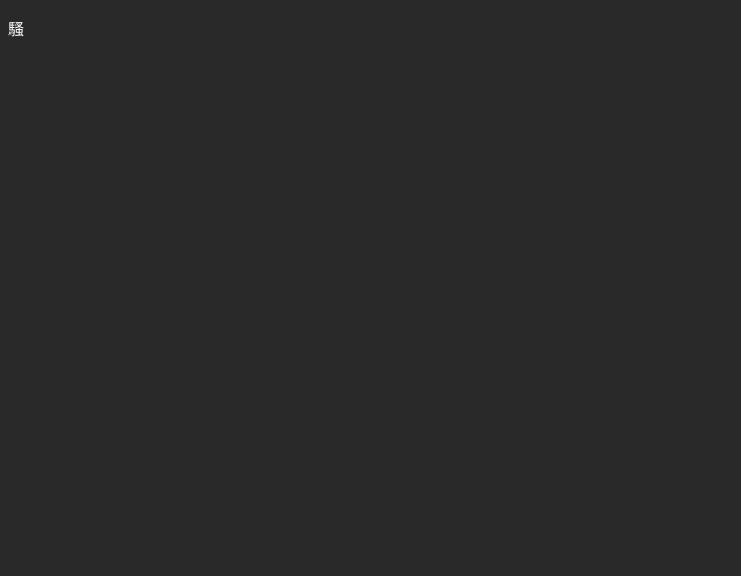
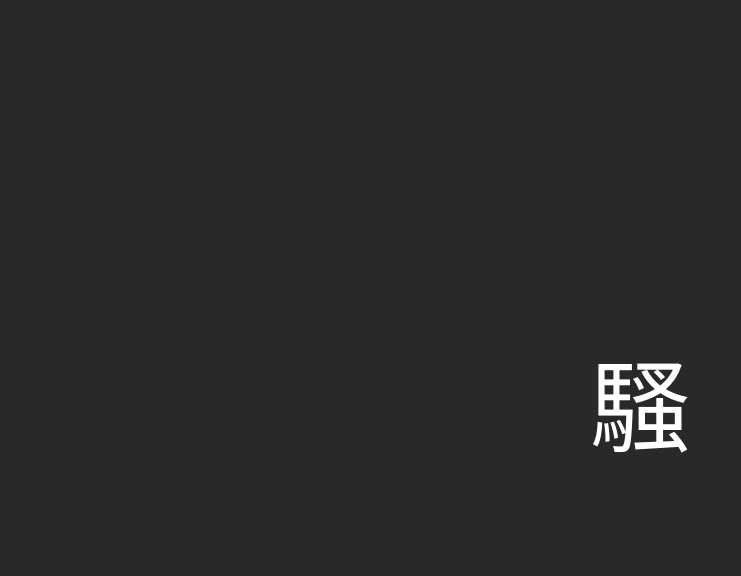
Before and after one commit to yuhan980628/yuhan980628.github.io, a plain HTML site: page index.html in a window 1280 px wide. Shown: the whole page, without its empty margins (0-741 px from the left). Drawn offline with Linux system fonts and the light colour scheme.

Commit message:
Update index.html

```diff
--- a/index.html
+++ b/index.html
@@ -8,14 +8,22 @@
         body {
             background-color: rgb(41, 41, 41);
             color: #fff;
+            margin: 0;
+            height: 100vh;
+            display: flex;
+            justify-content: center;
+            align-items: center;
+            font-family: Arial, sans-serif;
+        }
+
+        p {
+            font-size: 100px; /* Make the word bigger */
         }
     </style>
 </head>
 <body>
     <div>
-        <p>
-            騷
-        </p>
+        <p>騷</p>
     </div>
 </body>
 </html>
```
